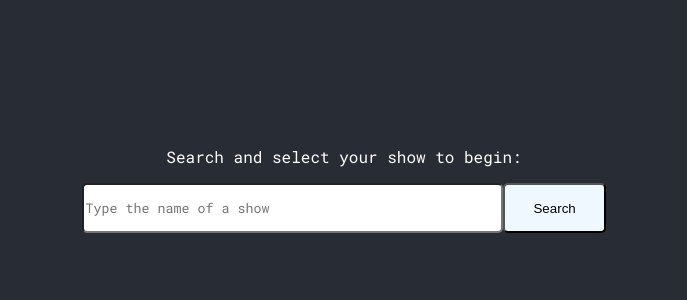
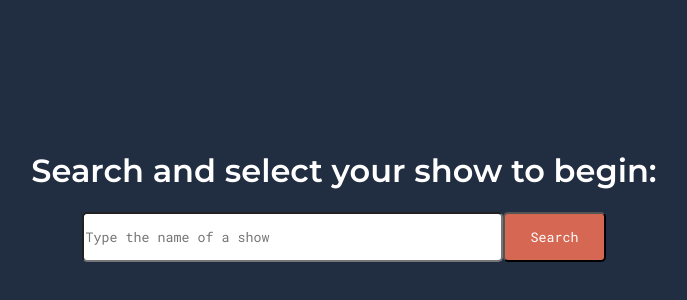
Before and after one commit to angelinahan/binge-watch-calculator, a React (Create React App) app: page / in a window 1280 px wide. Shown: the part 30-330 px from the top of the page, without its empty margins (296-983 px from the left). Built offline with nearby package versions, Linux system fonts and the light colour scheme.

Commit message:
Added a color scheme

```diff
--- a/src/App.css
+++ b/src/App.css
@@ -1,5 +1,6 @@
 @import url('https://fonts.googleapis.com/css2?family=Exo:ital,wght@0,500;1,500&display=swap');
 @import url('https://fonts.googleapis.com/css?family=Roboto+Mono:400,700');
+@import url('https://fonts.googleapis.com/css2?family=Montserrat:wght@600&display=swap');
 
 /* .App {
   text-align: center;
@@ -17,7 +18,7 @@
 }
 
 .App-header {
-  background-color: #282c34;
+  background-color: #212d40ff;
   min-height: 100vh;
   display: flex;
   flex-direction: column;
@@ -27,12 +28,25 @@
   color: white;
 }
 
+h1 {
+  font-family: 'Montserrat', sans-serif;
+}
+
+h2 {
+  font-family: 'Montserrat', sans-serif;
+}
+
 body {
   font-family: 'Roboto Mono', sans-serif;
 }
 
 input {
   font-family: "Roboto Mono", sans-serif;
+}
+
+button {
+  font-family: "Roboto Mono", sans-serif;
+  color: white;
 }
 
 .App-link {
--- a/src/App.js
+++ b/src/App.js
@@ -1,8 +1,6 @@
-import logo from './logo.svg';
 import './App.css';
 import { useEffect, useState } from 'react';
 import { searchShow, showInfo } from './tvService';
-import { ResultRow } from './components/ResultRow';
 import { Step1 } from './pages/Step1';
 import { Step2 } from './pages/Step2';
 
@@ -22,13 +20,6 @@ function App() {
   const [rate, setRate] = useState();
   const [canCalculate, setCanCalculate] = useState(false);
   const [display, setDisplay] = useState('');
-
-
-  function keypress(ev) {
-    if (ev.key === "Enter") {
-      searchShow(query)
-    }
-  }
 
   useEffect(() => {
     setCanCalculate((startSeason && startEp && endEp && endSeason) && ((rate && !isFinishByDate) || (endDate && isFinishByDate)));
--- /dev/null
+++ b/src/colors.js
@@ -0,0 +1,6 @@
+/* CSS HEX */
+export const darkBlue = '#11151cff';
+export const blue = '#212d40ff';
+export const charcoal = '#364156ff';
+export const purple = '#7d4e57ff';
+export const coral = '#d66853ff';
--- a/src/components/ResultRow.js
+++ b/src/components/ResultRow.js
@@ -1,5 +1,6 @@
 import { useEffect } from 'react';
 import styled from 'styled-components';
+import { coral, purple } from '../colors';
 
 const ResultDiv = styled.div`
 display: flex;
@@ -12,7 +13,7 @@ display: flex;
     border-radius: 5px;
     cursor: pointer;
     &:hover {
-        background-color: pink;
+        background-color: ${purple};
         transition: 0.3s background-color;
     }
     background-color: ${props => (props.selected ? props.selected : 'none')};
@@ -35,7 +36,7 @@ export const ResultRow = ({ show, selectedShowId, setShowId, setShow }) => {
     }
     return (
         <>
-            <ResultDiv selected={selectedShowId === show.id ? 'pink' : 'none'} onClick={() =>
+            <ResultDiv selected={selectedShowId === show.id ? '#7d4e57ff' : 'none'} onClick={() =>
                 {setShowId(show.id);
                 setShow(show);
             }} >
--- a/src/pages/Step1.js
+++ b/src/pages/Step1.js
@@ -1,6 +1,7 @@
 import styled from 'styled-components';
 import { ResultRow } from '../components/ResultRow';
-import { searchShow, showInfo,to_episodes_map } from '../tvService';
+import { searchShow, showInfo, to_episodes_map } from '../tvService';
+import { coral } from '../colors'
 
 const Step1Container = styled.div`
     display: flex;
@@ -24,7 +25,7 @@ const Button = styled.button`
     border-radius: 5px;
     height: 50px;
     width: 20%;
-    background-color: aliceblue;
+    background-color: ${coral};
 `
 
 const ResultsDiv = styled.div`
@@ -43,7 +44,7 @@ export const Step1 = (props) => {
     return (
         <>
             <Step1Container>
-                <p>Search and select your show to begin:</p>
+                <h1>Search and select your show to begin:</h1>
                 <SearchBarDiv>
                     <SearchBar size="50"
                         onChange={(event) => props.setQuery(event.target.value)}
@@ -51,6 +52,10 @@ export const Step1 = (props) => {
                     <Button onClick={() => searchShow(props.query).then(data => props.setSearchResults(data))}>Search</Button>
                 </SearchBarDiv>
                 <ResultsDiv>
+                    {/* {
+                        props.results.length === 0 &&
+                        <p>No shows found :( Try again</p>
+                    } */}
                     {
                         props.results.map(result =>
                             <ResultRow
--- a/src/pages/Step2.js
+++ b/src/pages/Step2.js
@@ -1,6 +1,7 @@
 import styled from 'styled-components';
 import { ResultRow } from '../components/ResultRow';
 import { episodesPerDay, find_end_date } from '../tvService';
+import { charcoal, purple, coral } from '../colors';
 
 const Step2Container = styled.div`
     display: flex;
@@ -41,18 +42,23 @@ const InputNum = styled.input`
     font-size: 30px;
     background-color: transparent;
     color: white;
-    border: 1pt solid white;
+    border: 2px solid ${charcoal};
 `
 
 const Button = styled.button`
     border-radius: 5px;
     height: 50px;
     padding: 0px 100px;
-    background-color: aliceblue;
+    background-color: ${coral};
 `
 
 const StyledH3 = styled.h3`
 
+`
+
+const StyledH2 = styled.h2`
+    justify-self: start;
+    //align-self: start;
 `
 
 const SquareSelect = styled.div`
@@ -60,11 +66,14 @@ const SquareSelect = styled.div`
     padding: 10px;
     width: 45%;
     cursor: pointer;
-    border: none;
+    border: 2px solid ${charcoal};
+    &:disabled {
+        opacity: 0.5;
+    }
     &:hover {
-        border: 2px solid aliceblue;
+        border: 2px solid ${purple};
     }
-    background-color: ${props => (props.highlighted ? 'aliceblue' : 'transparent')};
+    background-color: ${props => (props.highlighted ? '#7d4e57ff' : 'transparent')};
 `
 
 export const Step2 = (props) => {
@@ -76,26 +85,26 @@ export const Step2 = (props) => {
                     <h1>{props.show.name}</h1>
                 </HorizontalDiv>
                 <SentenceDiv>
-                    <StyledH3>I am about to start season&nbsp;</StyledH3>
+                    <StyledH3>I am about to start Season&nbsp;</StyledH3>
                     <InputNum
                         value={props.startSeason}
                         onChange={(event) => props.setStartSeason(event.target.value)}></InputNum>
-                    <StyledH3>&nbsp;episode&nbsp;</StyledH3>
+                    <StyledH3>&nbsp;Episode&nbsp;</StyledH3>
                     <InputNum
                         value={props.startEp}
                         onChange={(event) => props.setStartEp(event.target.value)}></InputNum>
                 </SentenceDiv>
                 <SentenceDiv>
-                    <StyledH3>I want to watch until season&nbsp;</StyledH3>
+                    <StyledH3>I want to watch until Season&nbsp;</StyledH3>
                     <InputNum
                         value={props.endSeason}
                         onChange={(event) => props.setEndSeason(event.target.value)}></InputNum>
-                    <StyledH3>&nbsp;episode&nbsp;</StyledH3>
+                    <StyledH3>&nbsp;Episode&nbsp;</StyledH3>
                     <InputNum
                         value={props.endEp}
                         onChange={(event) => props.setEndEp(event.target.value)}></InputNum>
                 </SentenceDiv>
-                <p>Select an option:</p>
+                <StyledH2>Select an option:</StyledH2>
                 <HorizontalDiv>
                     <SquareSelect highlighted={props.isFinishByDate} onClick={() => props.setIsFinishByDate(true)}>
                         <h3>I want to finish before this date:</h3>
```
